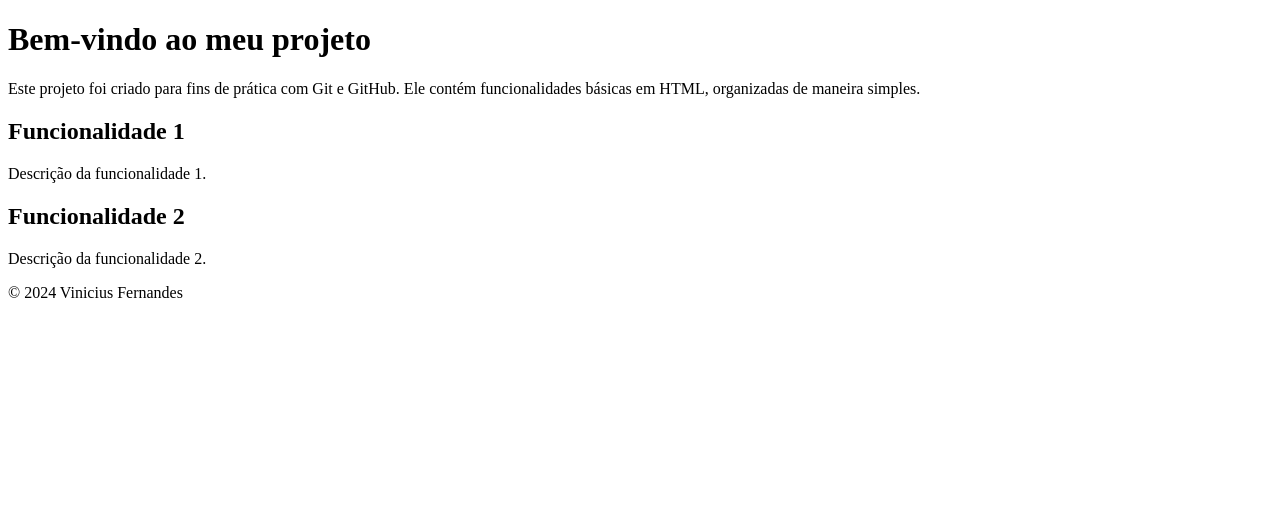
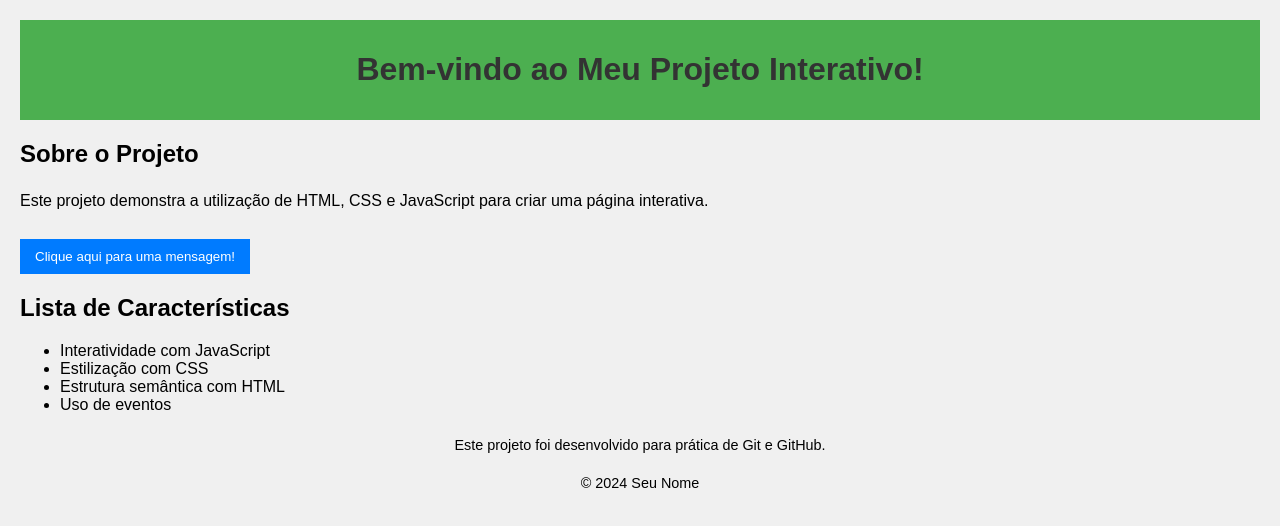
Before and after one commit to viniciusfrnds/ViniciusFrnds, a plain HTML site: page index.html in a window 1280 px wide. Drawn offline with Linux system fonts and the light colour scheme.

Commit message:
Update index.html

```diff
--- a/index.html
+++ b/index.html
@@ -1,26 +1,80 @@
 <!DOCTYPE html>
 <html lang="pt-br">
 <head>
-  <meta charset="UTF-8">
-  <meta name="viewport" content="width=device-width, initial-scale=1.0">
-  <title>Meu Projeto</title>
+    <meta charset="UTF-8">
+    <meta name="viewport" content="width=device-width, initial-scale=1.0">
+    <title>Página Interativa de Exemplo</title>
+    <style>
+        body {
+            font-family: Arial, sans-serif;
+            background-color: #f0f0f0;
+            margin: 0;
+            padding: 20px;
+        }
+        header {
+            background-color: #4CAF50;
+            color: white;
+            padding: 10px 0;
+            text-align: center;
+        }
+        main {
+            margin: 20px 0;
+        }
+        h1 {
+            color: #333;
+        }
+        p {
+            line-height: 1.6;
+        }
+        button {
+            padding: 10px 15px;
+            margin-top: 10px;
+            background-color: #007BFF;
+            color: white;
+            border: none;
+            cursor: pointer;
+        }
+        button:hover {
+            background-color: #0056b3;
+        }
+        footer {
+            margin-top: 20px;
+            text-align: center;
+            font-size: 0.9em;
+        }
+    </style>
 </head>
 <body>
-  <h1>Bem-vindo ao meu projeto</h1>
-  <p>Este projeto foi criado para fins de prática com Git e GitHub. Ele contém funcionalidades básicas em HTML, organizadas de maneira simples.</p>
+    <header>
+        <h1>Bem-vindo ao Meu Projeto Interativo!</h1>
+    </header>
+    <main>
+        <section>
+            <h2>Sobre o Projeto</h2>
+            <p>Este projeto demonstra a utilização de HTML, CSS e JavaScript para criar uma página interativa.</p>
+            <button id="alertButton">Clique aqui para uma mensagem!</button>
+            <p id="message" style="display:none;">Você clicou no botão! Obrigado!</p>
+        </section>
+        <section>
+            <h2>Lista de Características</h2>
+            <ul>
+                <li>Interatividade com JavaScript</li>
+                <li>Estilização com CSS</li>
+                <li>Estrutura semântica com HTML</li>
+                <li>Uso de eventos</li>
+            </ul>
+        </section>
+    </main>
+    <footer>
+        <p>Este projeto foi desenvolvido para prática de Git e GitHub.</p>
+        <p>&copy; 2024 Seu Nome</p>
+    </footer>
 
-  <section>
-    <h2>Funcionalidade 1</h2>
-    <p>Descrição da funcionalidade 1.</p>
-  </section>
-
-  <section>
-    <h2>Funcionalidade 2</h2>
-    <p>Descrição da funcionalidade 2.</p>
-  </section>
-
-  <footer>
-    <p>&copy; 2024 Vinicius Fernandes</p>
-  </footer>
+    <script>
+        // Função que exibe uma mensagem ao clicar no botão
+        document.getElementById("alertButton").onclick = function() {
+            document.getElementById("message").style.display = "block";
+        };
+    </script>
 </body>
 </html>
```
